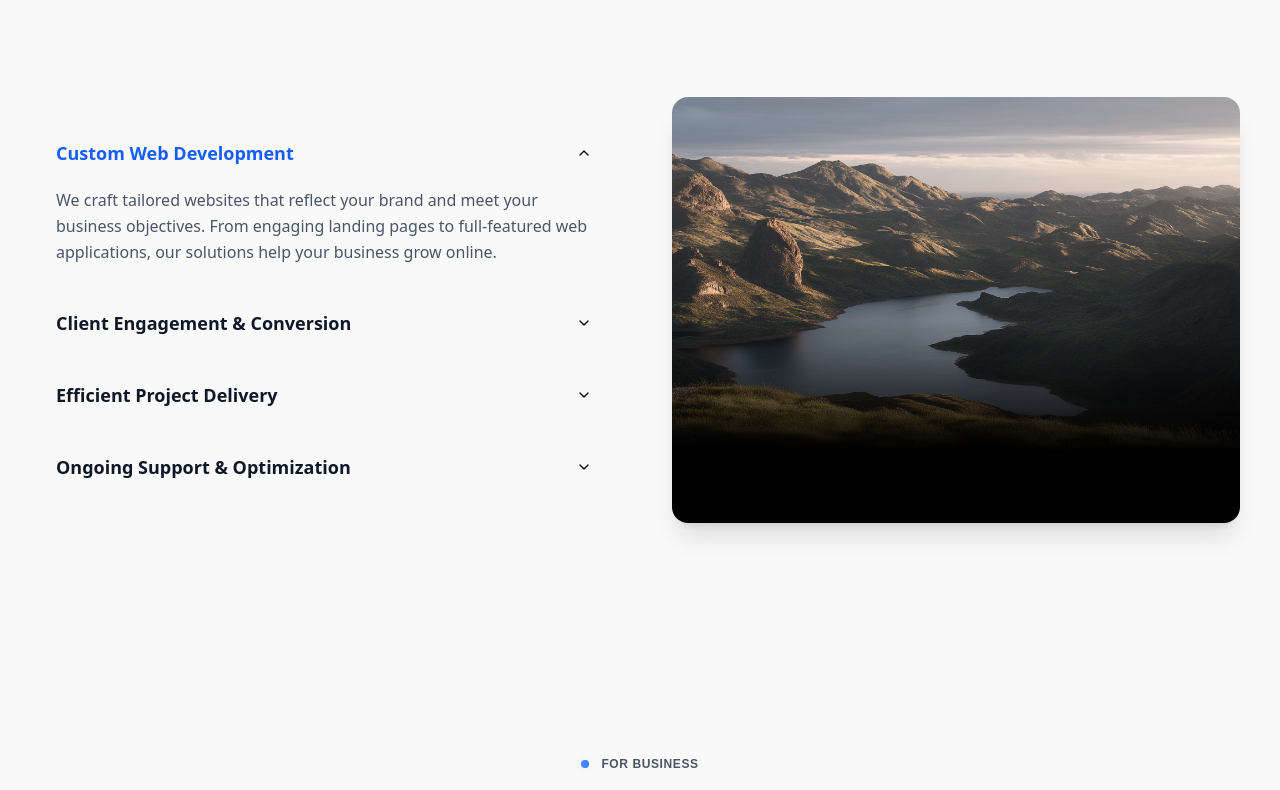
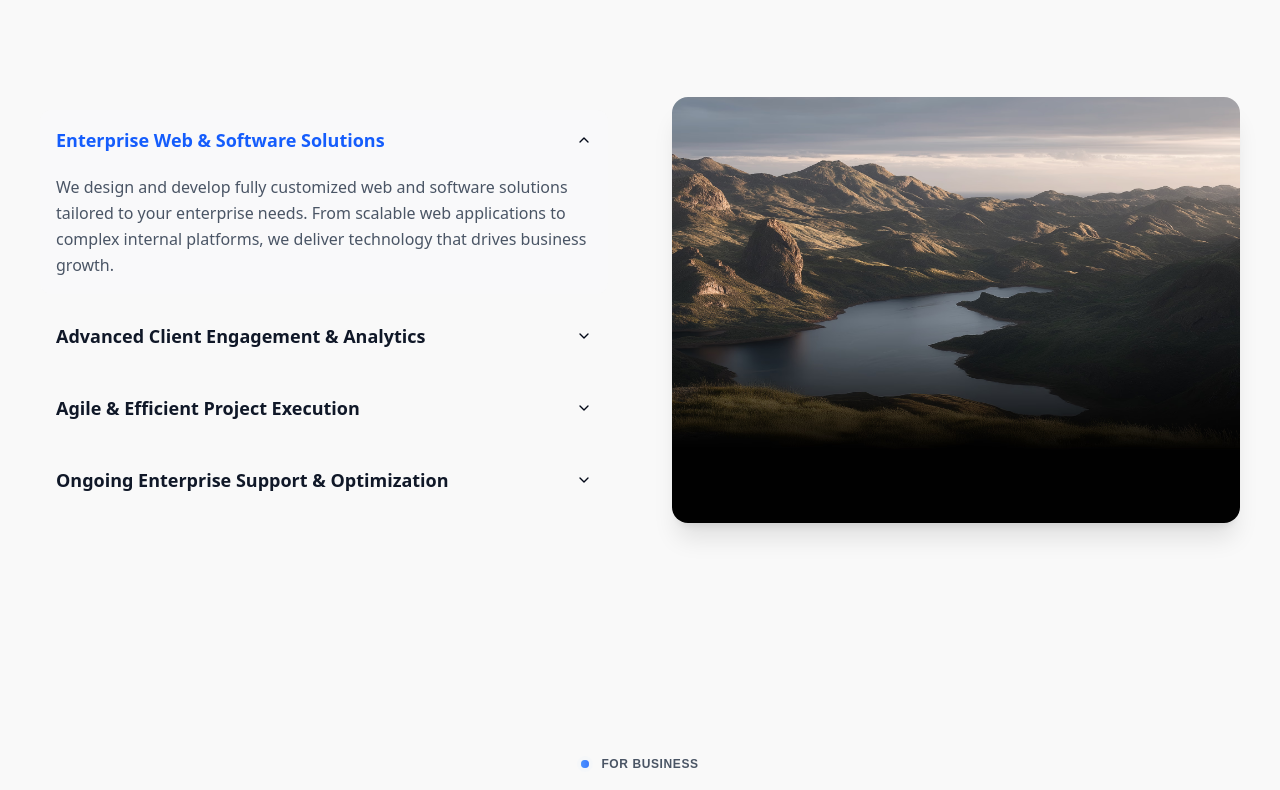
Before and after one commit to Samujalphukan228/Nexxupp.com, a Next.js app in the folder frontend/: page / in a window 1280 px wide. Shown: the part 1600-2390 px from the top of the page. Built offline with nearby package versions, Linux system fonts and the light colour scheme; a web font is replaced by a local one.

Commit message:
Revise feature titles and descriptions in assets.js
Updated feature titles and descriptions for clarity and relevance. Removed outdated project examples.

```diff
--- a/frontend/src/assets/assets.js
+++ b/frontend/src/assets/assets.js
@@ -4,55 +4,62 @@ import { FaLaptopCode, FaUsers, FaRocket, FaHandsHelping } from "react-icons/fa"
 export const myFeatures = [
   {
     id: 1,
+    title: "Enterprise Web & Software Solutions",
+    description:
+      "We design and develop fully customized web and software solutions tailored to your enterprise needs. From scalable web applications to complex internal platforms, we deliver technology that drives business growth.",
+  },
+  {
+    id: 2,
+    title: "Advanced Client Engagement & Analytics",
+    description:
+      "Our solutions integrate advanced engagement tools and analytics to optimize user interactions and conversion rates. Leverage data-driven insights to make strategic decisions and enhance customer experiences.",
+  },
+  {
+    id: 3,
+    title: "Agile & Efficient Project Execution",
+    description:
+      "We manage enterprise projects with precision, using agile methodologies to ensure timely delivery without compromising quality. From initial concept to deployment, your projects are executed efficiently and reliably.",
+  },
+  {
+    id: 4,
+    title: "Ongoing Enterprise Support & Optimization",
+    description:
+      "We provide continuous enterprise-level support, monitoring, and optimization. Keep your systems updated, secure, and performing at peak levels as your organization evolves and grows.",
+  },
+];
+
+
+
+
+// assets.js or wherever you store your feature data
+// assets.js or wherever you store your feature data
+export const myFeatures2 = [
+  {
+    id: 1,
     title: "Custom Web Development",
     description:
-      "We craft tailored websites that reflect your brand and meet your business objectives. From engaging landing pages to full-featured web applications, our solutions help your business grow online.",
+      "We create websites and web applications designed to fit your unique business needs, no matter your industry or size.",
   },
   {
     id: 2,
     title: "Client Engagement & Conversion",
     description:
-      "Our interactive designs and user-focused features engage visitors and convert them into loyal clients. We optimize every element for clarity, usability, and strong call-to-actions.",
+      "Interactive and user-friendly designs that capture attention, engage visitors, and convert them into loyal customers.",
   },
   {
     id: 3,
     title: "Efficient Project Delivery",
     description:
-      "We value your time and ensure fast, reliable, and efficient project delivery without compromising quality. Launch your website quickly and start growing your business immediately.",
+      "Timely and dependable project delivery that balances speed with quality, helping your business get online and grow quickly.",
   },
   {
     id: 4,
     title: "Ongoing Support & Optimization",
     description:
-      "Beyond development, we provide continuous support and optimization. From performance improvements to feature updates, we help your website evolve as your business grows.",
+      "Continuous website and platform support, maintenance, and performance optimization to keep your business running smoothly.",
   },
 ];
 
-
-
-// assets.js or wherever you store your feature data
-export const myFeatures2 = [
-  {
-    id: 1,
-    title: "Custom Web Development",
-    description: "We build websites tailored to your brand and business goals.",
-  },
-  {
-    id: 2,
-    title: "Client Engagement & Conversion",
-    description: "Interactive designs to engage visitors and convert them into clients.",
-  },
-  {
-    id: 3,
-    title: "Efficient Project Delivery",
-    description: "Fast and reliable delivery without compromising quality.",
-  },
-  {
-    id: 4,
-    title: "Ongoing Support & Optimization",
-    description: "Continuous support and performance optimization for your site.",
-  },
-];
 
 
 export const servicesData = [
@@ -92,35 +99,3 @@ export const servicesData = [
       "Our SEO services help your website rank higher on search engines, increasing visibility and organic traffic. From keyword research to on-page optimization, we ensure your site reaches the right audience.",
   },
 ];
-
-
-
-
-
-
-const projects = [
-    {
-      title: "Portfolio Website",
-      description: "A personal portfolio built with Next.js and Tailwind CSS.",
-      image: "https://picsum.photos/id/1015/800/600",
-      link: "https://portfolite.framer.website/",
-      tags: ["Next.js", "Tailwind CSS"],
-      year: "2024",
-    },
-    {
-      title: "E-commerce Store",
-      description: "A modern e-commerce store using React and Stripe API.",
-      image: "https://picsum.photos/id/1025/800/600",
-      link: "https://forever-five-iota.vercel.app/",
-      tags: ["React", "Stripe"],
-      year: "2024",
-    },
-    {
-      title: "Company site",
-      description: "A headless CMS blog powered by Next.js and Sanity.io.",
-      image: "https://picsum.photos/id/1040/800/600",
-      link: "https://better-closet-732185.framer.app/",
-      tags: ["Next.js", "Sanity.io"],
-      year: "2023",
-    },
-  ];
```
